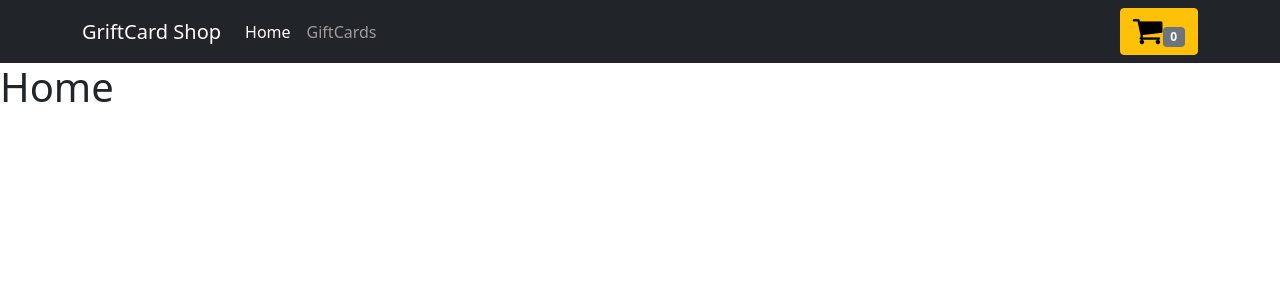
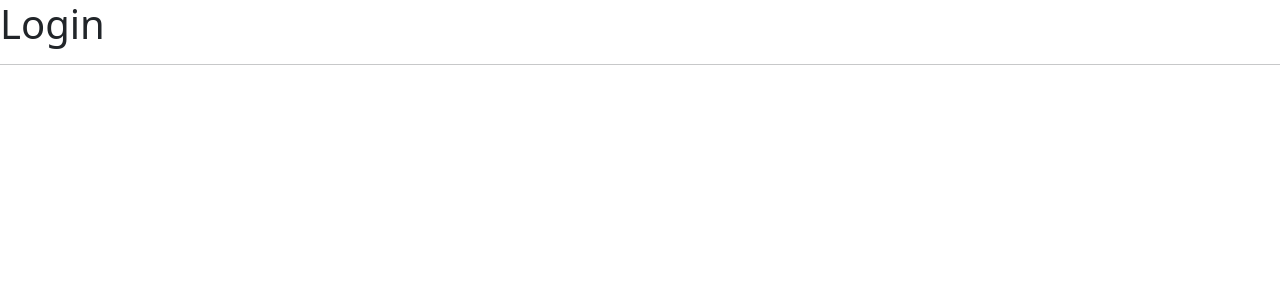
Before and after one commit to pmarino2013/giftcard-app, a React (Create React App) app: page / in a window 1280 px wide. Shown: the top 300 px of the page. Built offline with nearby package versions, Linux system fonts and the light colour scheme.

Commit message:
agregando rutas

```diff
--- a/src/App.js
+++ b/src/App.js
@@ -1,20 +1,25 @@
 import React from "react";
 import { BrowserRouter as Router, Switch, Route } from "react-router-dom";
-import Menu from "./components/Menu";
+import Login from "./pages/Login";
+import RouterDos from "./router/RouterDos";
 import Error404 from "./pages/Error404";
-import GiftCards from "./pages/GiftCards";
-import Home from "./pages/Home";
+// import Menu from "./components/Menu";
+// import Error404 from "./pages/Error404";
+// import GiftCards from "./pages/GiftCards";
+// import Home from "./pages/Home";
 
 function App() {
   return (
     <Router>
       <div>
-        <Menu />
+        {/* <Menu /> */}
 
         <Switch>
-          <Route exact path="/" component={Home} />
-          <Route exact path="/giftcards" component={GiftCards} />
+          <Route exact path="/" component={Login} />
+          <Route path="/home" component={RouterDos} />
           <Route component={Error404} />
+          {/* <Route exact path="/giftcards" component={GiftCards} />
+          <Route component={Error404} /> */}
         </Switch>
       </div>
     </Router>
--- /dev/null
+++ b/src/pages/Login.jsx
@@ -0,0 +1,12 @@
+import React from "react";
+
+const Login = () => {
+  return (
+    <div>
+      <h1>Login</h1>
+      <hr />
+    </div>
+  );
+};
+
+export default Login;
--- /dev/null
+++ b/src/router/RouterDos.jsx
@@ -0,0 +1,22 @@
+import React from "react";
+import { Switch, Route, Redirect } from "react-router-dom";
+import Menu from "../components/Menu";
+
+import GiftCards from "../pages/GiftCards";
+import Home from "../pages/Home";
+
+const RouterDos = () => {
+  return (
+    <>
+      <Menu />
+      <Switch>
+        <Route exact path="/home" component={Home} />
+        <Route exact path="/giftcards" component={GiftCards} />
+
+        <Redirect to="/home" />
+      </Switch>
+    </>
+  );
+};
+
+export default RouterDos;
```
